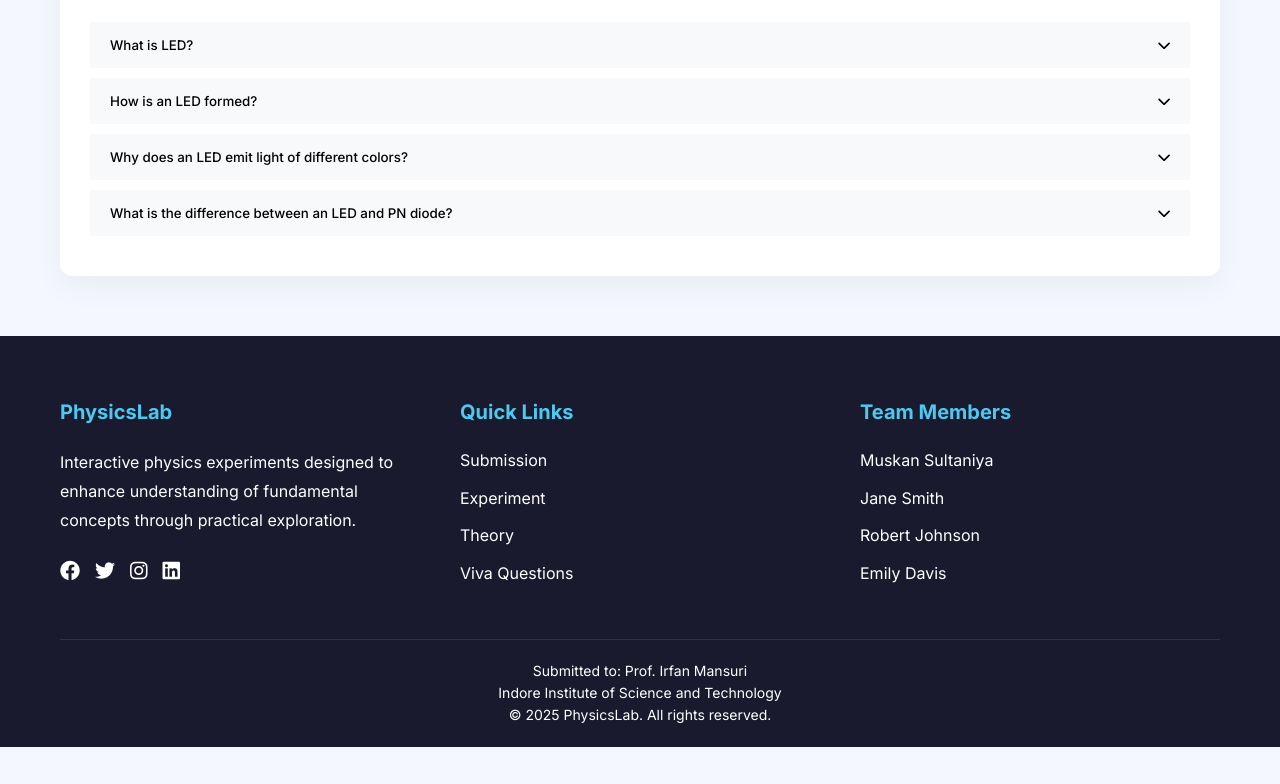
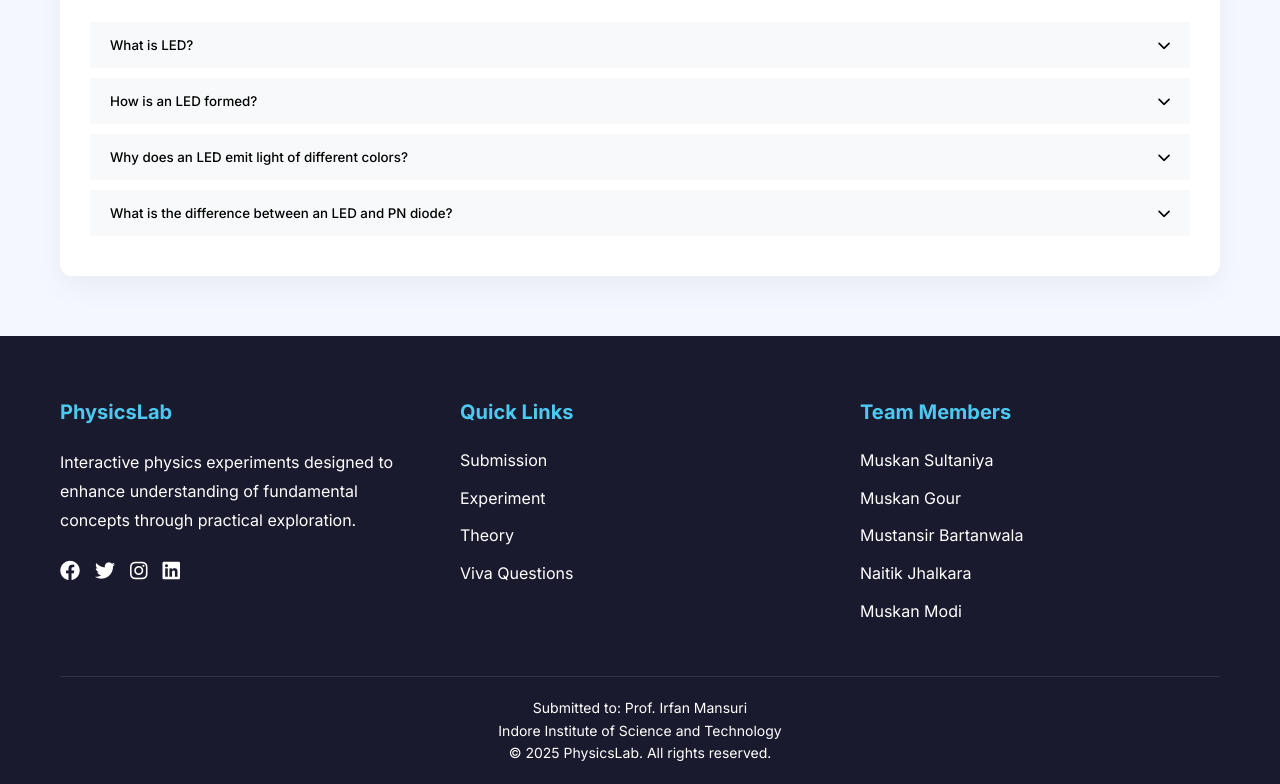
Before and after one commit to Koushal0506/muskan-assigment, a plain HTML site: page experiment.html in a window 1280 px wide. Shown: the part 5134-5918 px from the top of the page. Before the commit the page ends 5881 px from the top, so only its background shows below. Drawn offline with nearby package versions, Linux system fonts and the light colour scheme.

Commit message:
Update experiment.html

```diff
--- a/experiment.html
+++ b/experiment.html
@@ -1006,9 +1006,10 @@
                     <h3>Team Members</h3>
                     <ul>
                         <li>Muskan Sultaniya</li>
-                        <li>Jane Smith</li>
-                        <li>Robert Johnson</li>
-                        <li>Emily Davis</li>
+                        <li>Muskan Gour</li>
+                        <li>Mustansir Bartanwala</li>
+                        <li>Naitik Jhalkara</li>
+                        <li>Muskan Modi</li>
                     </ul>
                 </div>
             </div>
```
